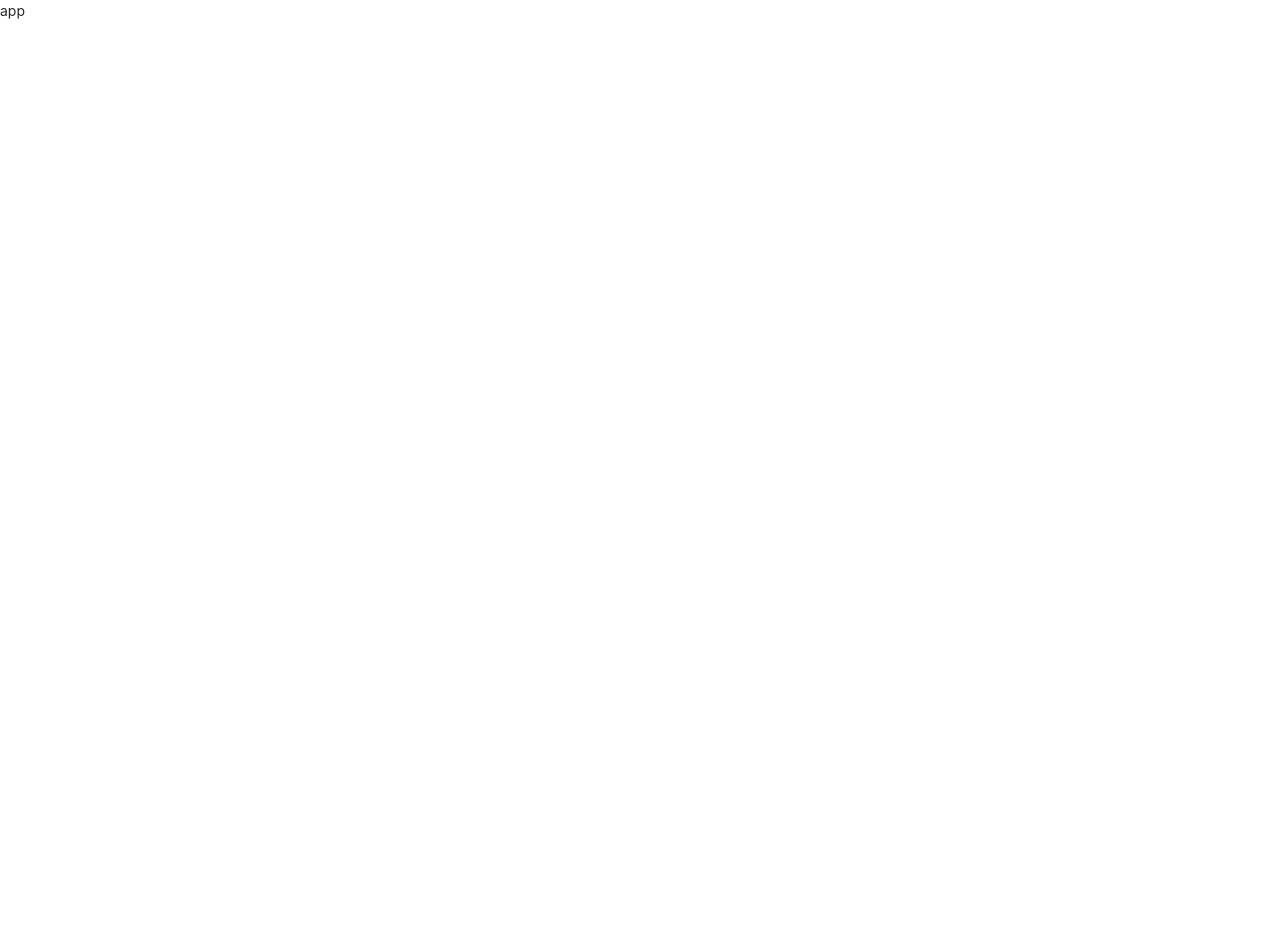
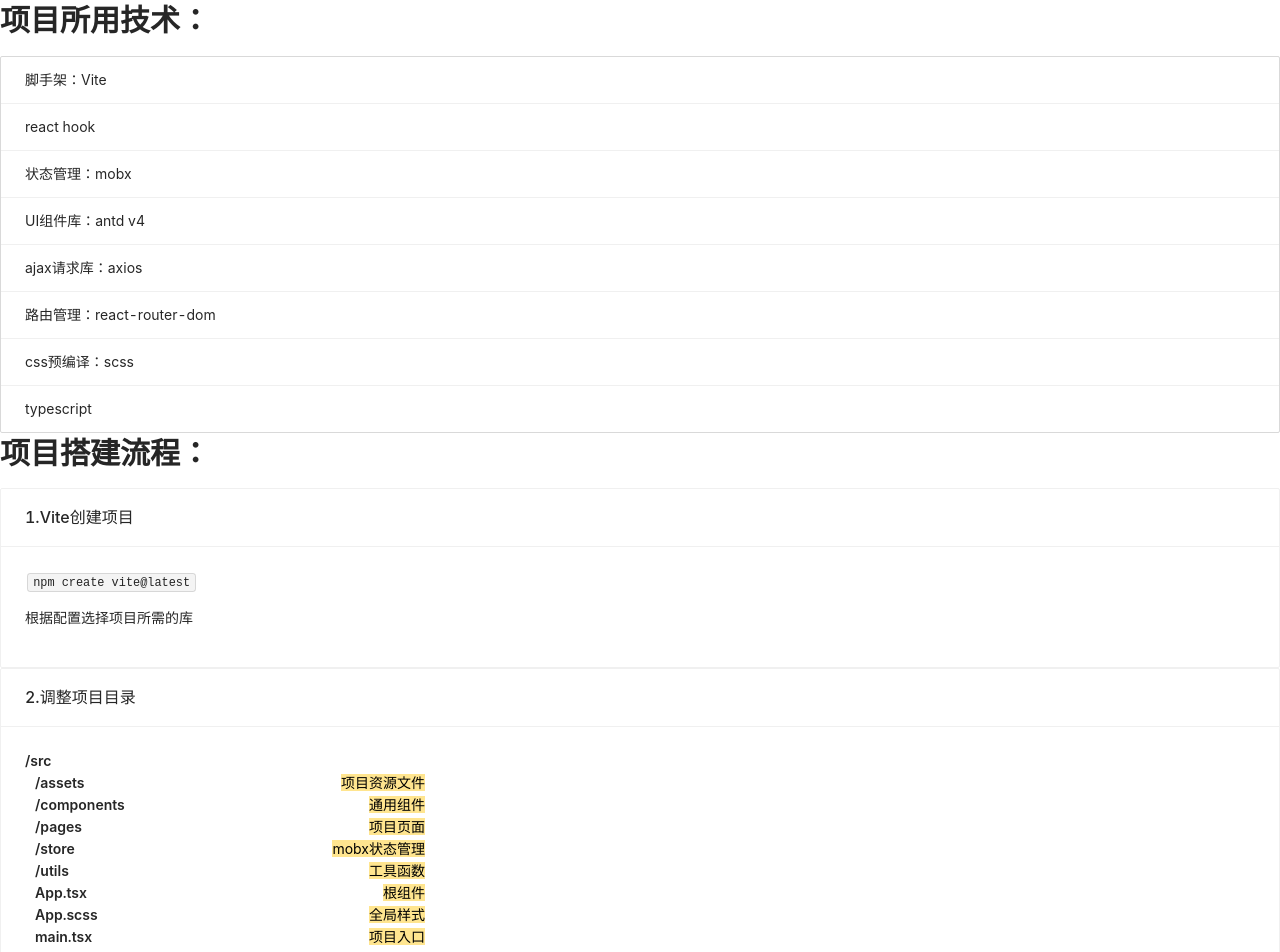
Before and after one commit to lincongyi/ViteReact, a React (Vite) app: page /configuration in a window 1280 px wide. Shown: the top 952 px of the page. Before the commit the page ends 800 px from the top, so only its background shows below. Built offline with nearby package versions, Linux system fonts and the light colour scheme.

Commit message:
项目前置

```diff
--- a/package.json
+++ b/package.json
@@ -10,12 +10,14 @@
   },
   "dependencies": {
     "antd": "^4.23.6",
+    "normalize.css": "^8.0.1",
     "react": "^18.2.0",
     "react-dom": "^18.2.0",
     "react-router-dom": "^6.4.2",
     "reset-css": "^5.0.1"
   },
   "devDependencies": {
+    "@types/node": "^18.11.9",
     "@types/react": "^18.0.17",
     "@types/react-dom": "^18.0.6",
     "@vitejs/plugin-react": "^2.1.0",
--- a/src/App.tsx
+++ b/src/App.tsx
@@ -1,17 +1,29 @@
-import { useState } from 'react'
-import 'reset-css';
-import './App.scss'
-import 'antd/dist/antd.css';
-import { Button } from 'antd';
+import { useState } from "react";
+import "reset-css";
+import "./App.scss";
+import "antd/dist/antd.css";
+import "normalize.css/normalize.css";
+import { BrowserRouter, Route, Routes } from "react-router-dom";
+import Login from "@pages/Login";
+import Layout from "@pages/Layout";
+import Configuration from "@pages/Configuration";
 
 function App() {
-  const [count, setCount] = useState(0)
+  const [count, setCount] = useState(0);
 
   return (
-    <div className="App">
-      app
-    </div>
-  )
+    // 路由配置
+    <BrowserRouter>
+      <div className="App">
+        <Routes>
+          {/* 创建路由path和路由对应的关系 */}
+          <Route path="/" element={<Layout></Layout>}></Route>
+          <Route path="/login" element={<Login />}></Route>
+          <Route path="/configuration" element={<Configuration />}></Route>
+        </Routes>
+      </div>
+    </BrowserRouter>
+  );
 }
 
-export default App
+export default App;
--- /dev/null
+++ b/src/pages/Configuration/index.scss
@@ -0,0 +1,6 @@
+.project-file-item{
+  padding-left: 10px;
+  max-width: 400px;
+  display: flex;
+  justify-content: space-between;
+}
--- /dev/null
+++ b/src/pages/Configuration/index.tsx
@@ -0,0 +1,90 @@
+import { List, Typography, Card } from "antd";
+import "./index.scss";
+
+const { Title, Text } = Typography;
+
+function Configuration() {
+  const techniqueList = [
+    "脚手架：Vite",
+    "react hook",
+    "状态管理：mobx",
+    "UI组件库：antd v4",
+    "ajax请求库：axios",
+    "路由管理：react-router-dom",
+    "css预编译：scss",
+    "typescript",
+  ];
+  const fileList = [
+    { file: "/assets", description: "项目资源文件" },
+    { file: "/components", description: "通用组件" },
+    { file: "/pages", description: "项目页面" },
+    { file: "/store", description: "mobx状态管理" },
+    { file: "/utils", description: "工具函数" },
+    { file: "App.tsx", description: "根组件" },
+    { file: "App.scss", description: "全局样式" },
+    { file: "main.tsx", description: "项目入口" },
+  ];
+  return (
+    <>
+      <Title level={2}>项目所用技术：</Title>
+      <List
+        bordered
+        dataSource={techniqueList}
+        renderItem={(item) => <List.Item>{item}</List.Item>}
+      />
+      <Title level={2}>项目搭建流程：</Title>
+      <Card title="1.Vite创建项目">
+        <p>
+          <Text code>npm create vite@latest</Text>
+        </p>
+        <p>根据配置选择项目所需的库</p>
+      </Card>
+      <Card title="2.调整项目目录">
+        <div>
+          <Text strong>/src</Text>
+        </div>
+        {fileList.map((item) => (
+          <div className="project-file-item">
+            <Text strong>{item.file}</Text>
+            <Text mark>{item.description}</Text>
+          </div>
+        ))}
+      </Card>
+      <Card title="3.配置sass">
+        <p>
+          <Text code>npm i sass -D</Text>
+        </p>
+        <p>React 中内置了处理 SASS 的配置，安装sass后可直接使用</p>
+      </Card>
+      <Card title="4.安装ant Design组件库">
+        <p>
+          （1）<Text code>npm i antd</Text>
+        </p>
+        <p>
+          （2）<Text>在App.tsx中导入基础样式文件</Text>
+          <Text code>import 'antd/dist/antd.css';</Text>
+        </p>
+      </Card>
+      <Card title="5.配置项目文件夹目录别名">
+        <p>
+          （1）<Text>在vite.config.ts中配置alias属性</Text>
+          <Text code>
+            resolve: {"\u007b"}
+            alias: {"\u007b"}
+            "@": path.resolve(__dirname, "./src"), "@images":
+            path.resolve(__dirname, "./src/assets/images"), ......
+            {"\u007d"},{"\u007d"}
+          </Text>
+          （2）<Text>在tsconfig.json中配置compilerOptions.paths属性</Text>
+          <Text code>
+            "paths": {"\u007b"}
+            "@images/*":["./src/assets/images/*"],......
+            {"\u007d"}
+          </Text>
+        </p>
+      </Card>
+    </>
+  );
+}
+
+export default Configuration;
--- /dev/null
+++ b/src/pages/Layout/index.tsx
@@ -0,0 +1,13 @@
+import { Button } from 'antd';
+
+
+function Layout(){
+  return (
+    <div>
+      <Button type="primary">Primary Button</Button>
+      Layout
+    </div>
+  )
+}
+
+export default Layout
--- /dev/null
+++ b/src/pages/Login/index.tsx
@@ -0,0 +1,9 @@
+function Layout(){
+  return (
+    <div>
+      Layout
+    </div>
+  )
+}
+
+export default Layout
--- a/vite.config.ts
+++ b/vite.config.ts
@@ -1,7 +1,17 @@
-import { defineConfig } from 'vite'
-import react from '@vitejs/plugin-react'
+import { defineConfig } from "vite";
+import path from "path";
+import react from "@vitejs/plugin-react";
 
 // https://vitejs.dev/config/
 export default defineConfig({
-  plugins: [react()]
-})
+  plugins: [react()],
+  resolve: {
+    alias: {
+      "@": path.resolve(__dirname, "./src"),
+      "@images": path.resolve(__dirname, "./src/assets/images"),
+      "@pages": path.resolve(__dirname, "./src/pages"),
+      "@components": path.resolve(__dirname, "./src/components"),
+      "@utils": path.resolve(__dirname, "./src/utils"),
+    },
+  },
+});
```
Also changed, not shown: tsconfig.json (+7 -1 lines), 2 other files (tests, documents, lock files or other folders).
